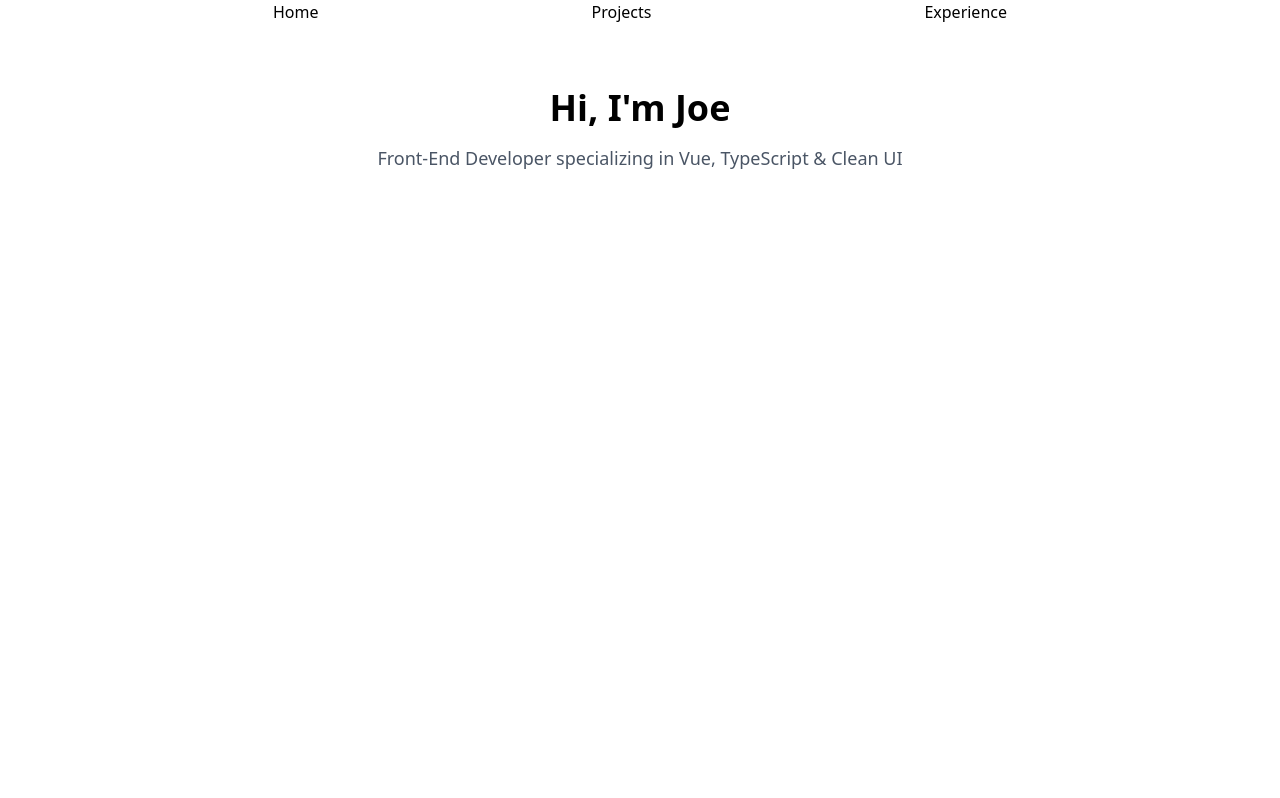
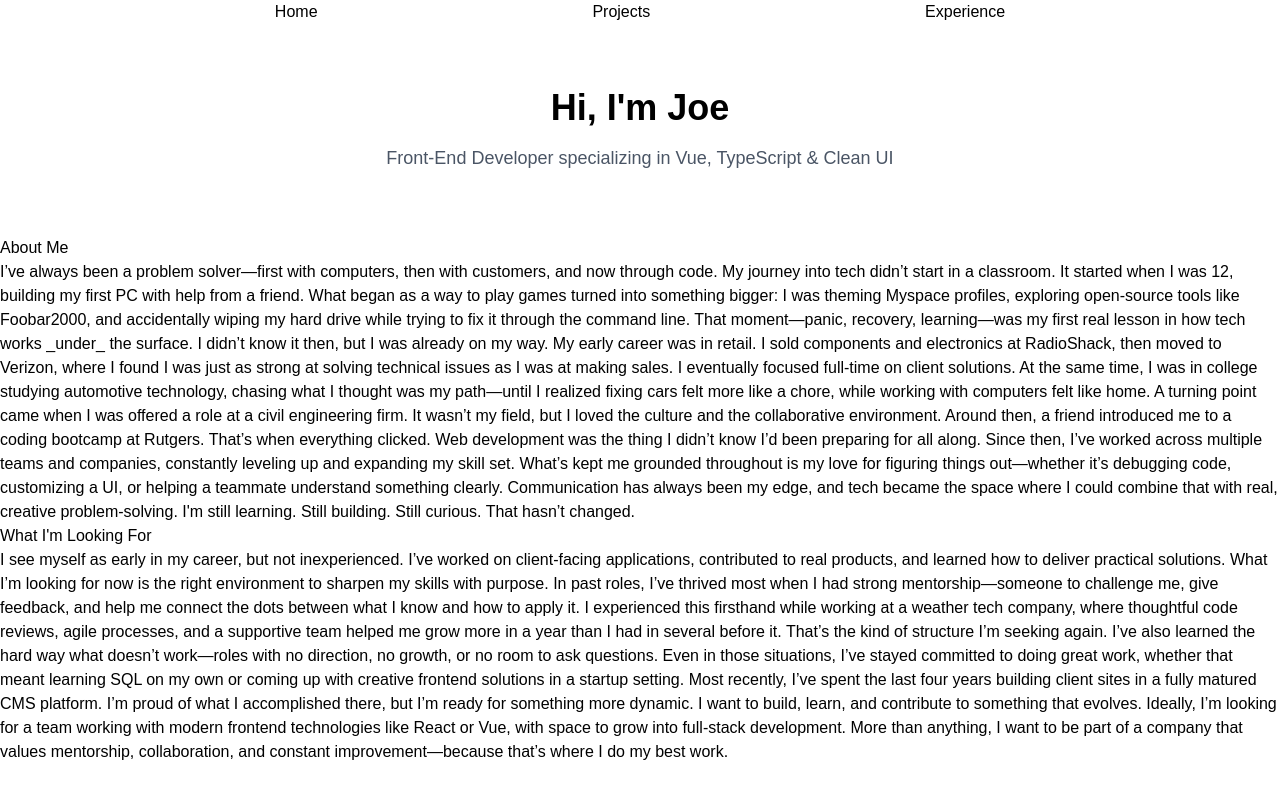
Before and after one commit to JoeAdames/joeadames.github.io, a Vue app: page / in a window 1280 px wide. Built offline with nearby package versions, Linux system fonts and the light colour scheme.

Commit message:
tailwind fix, fonts, more content

```diff
--- a/package.json
+++ b/package.json
@@ -15,10 +15,11 @@
   },
   "dependencies": {
     "@tailwindcss/vite": "^4.1.4",
-    "css": "^3.0.0",
+    "autoprefixer": "^10.4.21",
     "gh-pages": "^6.3.0",
     "pinia": "^3.0.1",
     "post": "^0.0.1",
+    "postcss": "^8.5.3",
     "tailwindcss": "^4.1.4",
     "vue": "^3.5.13",
     "vue-router": "^4.5.0"
@@ -40,7 +41,7 @@
     "npm-run-all2": "^7.0.2",
     "prettier": "3.5.3",
     "typescript": "~5.8.0",
-    "vite": "^6.2.4",
+    "vite": "^6.3.0",
     "vite-plugin-vue-devtools": "^7.7.2",
     "vitest": "^3.1.1",
     "vue-tsc": "^2.2.8"
--- a/src/assets/main.css
+++ /dev/null
@@ -1 +0,0 @@
-@import 'tailwindcss';
--- /dev/null
+++ b/src/assets/tailwind.css
@@ -0,0 +1,11 @@
+@layer theme , base, components, utilities;
+@import 'tailwindcss/theme.css' layer(theme);
+@import 'tailwindcss/preflight.css' layer(base);
+@import 'tailwindcss/utilities.css' layer(utilities);
+@import url('https://fonts.googleapis.com/css2?family=Hanken+Grotesk:ital,wght@0,100..900;1,100..900&display=swap');
+
+html {
+  font-family: 'Hanken Grotesk', sans-serif;
+  font-optical-sizing: auto;
+  font-style: normal;
+}
--- a/src/main.ts
+++ b/src/main.ts
@@ -1,4 +1,4 @@
-import './assets/main.css'
+import './assets/tailwind.css'
 
 import { createApp } from 'vue'
 import { createPinia } from 'pinia'
--- a/src/pages/Experience.vue
+++ b/src/pages/Experience.vue
@@ -38,6 +38,16 @@ const roles = [
       'Delivered seamless user interactions and intuitive alerts by designing and developing interactive components in Vue.js to enhance an existing tasking tool.',
     ],
   },
+  {
+    position: 'Intern',
+    company: 'Selective Insurance',
+    duration: '2017-2019',
+    duties: [
+      'Ensured SQL query accuracy and compliance via QA reviews in Informatica.',
+      'Improved report clarity by documenting predictive algorithm outputs.',
+      'Enhanced team insights through presentations on key findings.',
+    ],
+  },
 ]
 </script>
 
--- a/src/pages/Home.vue
+++ b/src/pages/Home.vue
@@ -5,6 +5,55 @@
       Front-End Developer specializing in Vue, TypeScript & Clean UI
     </p>
   </section>
+
+  <section>
+    <h3>About Me</h3>
+    <p>
+      I’ve always been a problem solver—first with computers, then with customers, and now through
+      code. My journey into tech didn’t start in a classroom. It started when I was 12, building my
+      first PC with help from a friend. What began as a way to play games turned into something
+      bigger: I was theming Myspace profiles, exploring open-source tools like Foobar2000, and
+      accidentally wiping my hard drive while trying to fix it through the command line. That
+      moment—panic, recovery, learning—was my first real lesson in how tech works _under_ the
+      surface. I didn’t know it then, but I was already on my way. My early career was in retail. I
+      sold components and electronics at RadioShack, then moved to Verizon, where I found I was just
+      as strong at solving technical issues as I was at making sales. I eventually focused full-time
+      on client solutions. At the same time, I was in college studying automotive technology,
+      chasing what I thought was my path—until I realized fixing cars felt more like a chore, while
+      working with computers felt like home. A turning point came when I was offered a role at a
+      civil engineering firm. It wasn’t my field, but I loved the culture and the collaborative
+      environment. Around then, a friend introduced me to a coding bootcamp at Rutgers. That’s when
+      everything clicked. Web development was the thing I didn’t know I’d been preparing for all
+      along. Since then, I’ve worked across multiple teams and companies, constantly leveling up and
+      expanding my skill set. What’s kept me grounded throughout is my love for figuring things
+      out—whether it’s debugging code, customizing a UI, or helping a teammate understand something
+      clearly. Communication has always been my edge, and tech became the space where I could
+      combine that with real, creative problem-solving. I'm still learning. Still building. Still
+      curious. That hasn’t changed.
+    </p>
+  </section>
+  <section>
+    <h3>What I'm Looking For</h3>
+    <p>
+      I see myself as early in my career, but not inexperienced. I’ve worked on client-facing
+      applications, contributed to real products, and learned how to deliver practical solutions.
+      What I’m looking for now is the right environment to sharpen my skills with purpose. In past
+      roles, I’ve thrived most when I had strong mentorship—someone to challenge me, give feedback,
+      and help me connect the dots between what I know and how to apply it. I experienced this
+      firsthand while working at a weather tech company, where thoughtful code reviews, agile
+      processes, and a supportive team helped me grow more in a year than I had in several before
+      it. That’s the kind of structure I’m seeking again. I’ve also learned the hard way what
+      doesn’t work—roles with no direction, no growth, or no room to ask questions. Even in those
+      situations, I’ve stayed committed to doing great work, whether that meant learning SQL on my
+      own or coming up with creative frontend solutions in a startup setting. Most recently, I’ve
+      spent the last four years building client sites in a fully matured CMS platform. I’m proud of
+      what I accomplished there, but I’m ready for something more dynamic. I want to build, learn,
+      and contribute to something that evolves. Ideally, I’m looking for a team working with modern
+      frontend technologies like React or Vue, with space to grow into full-stack development. More
+      than anything, I want to be part of a company that values mentorship, collaboration, and
+      constant improvement—because that’s where I do my best work.
+    </p>
+  </section>
 </template>
 
 <script setup lang="ts"></script>
--- a/vite.config.ts
+++ b/vite.config.ts
@@ -1,9 +1,9 @@
 import { fileURLToPath, URL } from 'node:url'
 
 import { defineConfig } from 'vite'
-import tailwindcss from '@tailwindcss/vite'
 import vue from '@vitejs/plugin-vue'
 import vueDevTools from 'vite-plugin-vue-devtools'
+import tailwindcss from '@tailwindcss/vite'
 
 // https://vite.dev/config/
 export default defineConfig({
```
Also changed, not shown: 1 other file (tests, documents, lock files or other folders).
